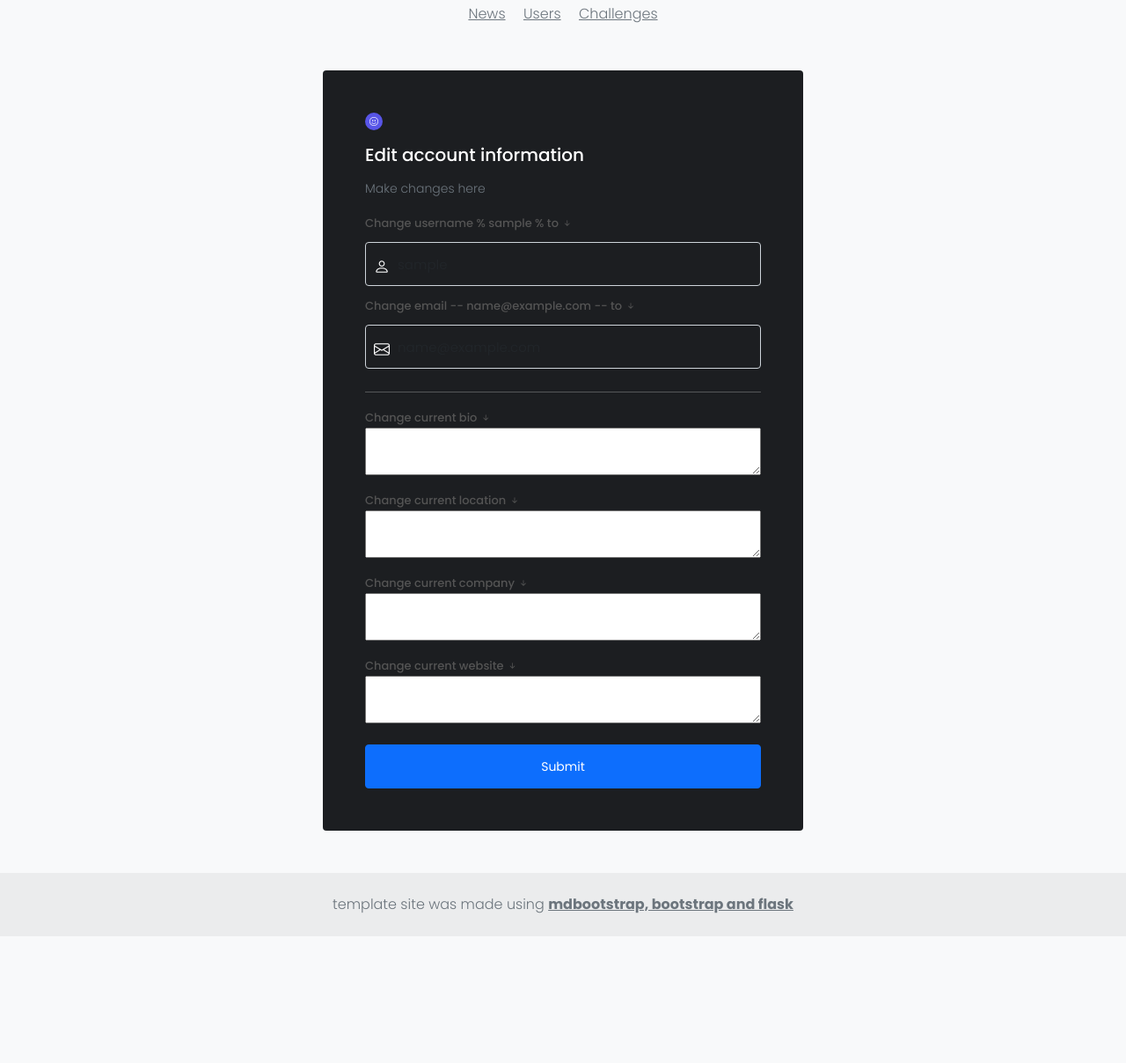
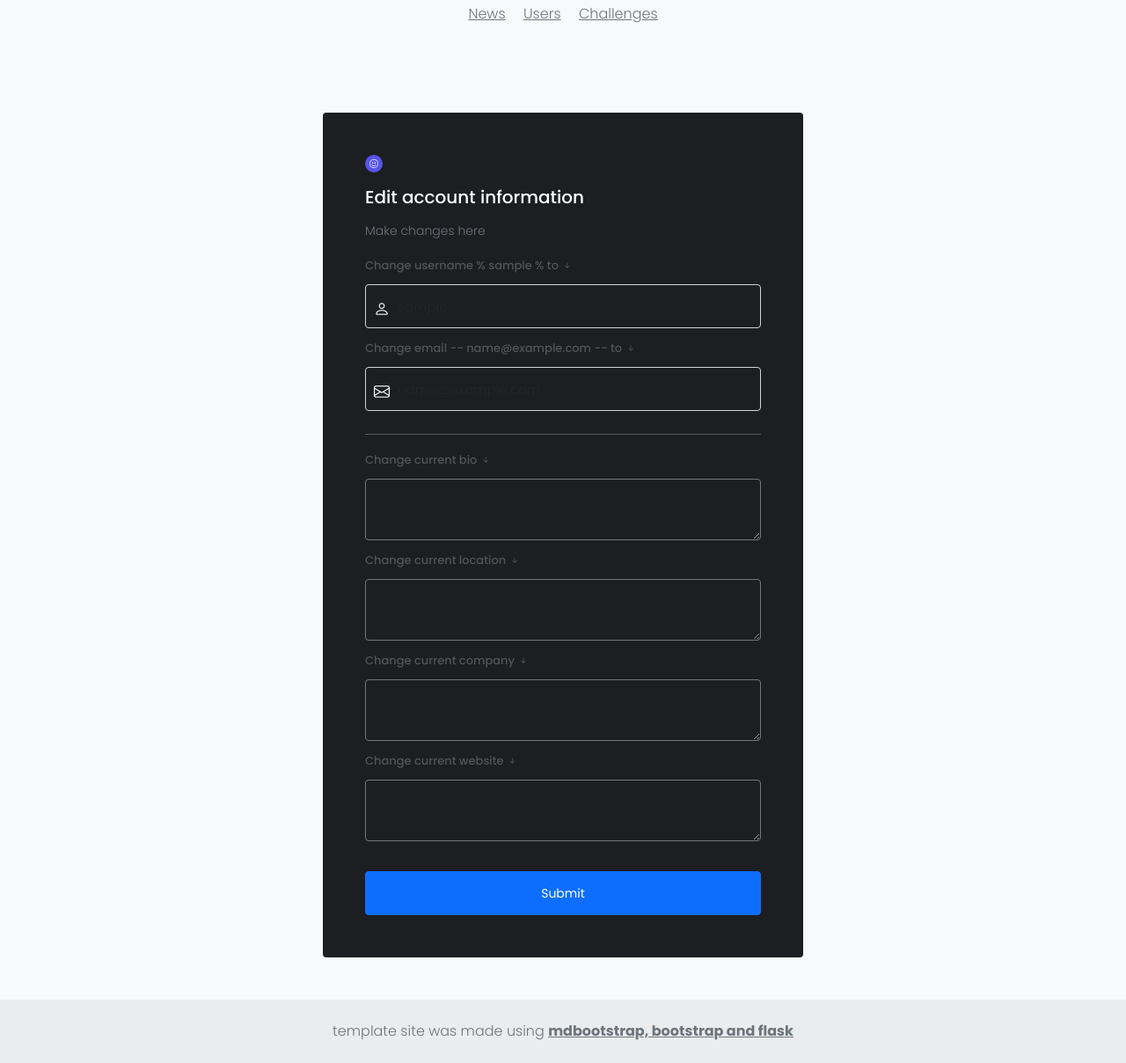
Before and after one commit to polecie/FlaskBlog, a Flask app: page /edit_profile in a window 1280 px wide. Shown: the part 86-1294 px from the top of the page at 88% size. Before the commit the page ends 1150 px from the top, so only its background shows below. Run offline with Flask 2, Linux system fonts and the light colour scheme; the visitor is signed in with stand-in values (Sample User, id 1); data comes from the database, SQL or seed files in the repository; both versions use the stored data as it was after the commit; some libraries are stand-ins or nearby versions.

Commit message:
profile route, edit profile page and some more has been changed

```diff
--- a/app/routes.py
+++ b/app/routes.py
@@ -27,7 +27,8 @@ def posts():
 @app.route("/profile", methods=['GET'])
 @login_required
 def profile():
-    profile = User.query.first()
+    #profile = User.query.get_or_404(current_user(username)) #!!!!!!!!!?!!?!?!?!?!?!?!?!?!?!??!!?!?!?!?!?!
+    profile = User.query.filter_by(username=current_user.username).first()
     month = profile.date.month
     year = profile.date.year
     return render_template("profile.html", title="profile", current_user=current_user, profile=profile, month=month, year=year)
--- a/app/static/style.css
+++ b/app/static/style.css
@@ -88,3 +88,20 @@ body {
     color: #545454;
     font-weight: 500
 }
+
+.edit {
+    height: 70px;
+    background-color: #1c1e21;
+    text-indent: 10px;
+    font-size: 15px;
+    color: #fff;
+    position: relative;
+    margin-bottom: 10px;
+    margin-top: 10px;
+}
+
+.edit:hover {
+    background-color: #25272a;
+    box-shadow: none;
+    border-color: #4f63e7
+}
--- a/app/templates/base.html
+++ b/app/templates/base.html
@@ -19,7 +19,7 @@
 <body class="bg-light">
     {% include 'header.html' %}
     <div class="content">
-        <div class="container">
+        <div class="container mt-5 mb-5 d-flex align-items-center justify-content-center">
             {% with messages = get_flashed_messages(with_categories = True) %}
             {% if messages %}
             {% for category, message in messages %}
--- a/app/templates/edit_profile.html
+++ b/app/templates/edit_profile.html
@@ -33,28 +33,28 @@
                             Change current bio <i class="bi bi-arrow-down-short"></i>
                         </span>
                     </div>
-                    {{ form.about_me(cols=50, rows=2) }}
+                    {{ form.about_me(class="edit rounded", cols=50, rows=3) }}
 
-                    <div class="text mt-3">
+                    <div class="text">
                         <span>
                             Change current location <i class="bi bi-arrow-down-short"></i>
                         </span>
                     </div>
-                    {{ form.location(cols=50, rows=2) }}
+                    {{ form.location(class="edit rounded", cols=50, rows=3) }}
 
-                    <div class="text mt-3">
+                    <div class="text">
                         <span>
                             Change current company <i class="bi bi-arrow-down-short"></i>
                         </span>
                     </div>
-                    {{ form.company(cols=50, rows=2) }}
+                    {{ form.company(class="edit rounded", cols=50, rows=3) }}
 
-                    <div class="text mt-3">
+                    <div class="text">
                         <span>
                             Change current website <i class="bi bi-arrow-down-short"></i>
                         </span>
                     </div>
-                    {{ form.website(cols=50, rows=2) }}
+                    {{ form.website(class="edit rounded", cols=50, rows=3) }}
 
                     {{ form.submit(class="btn btn-primary mt-4 signup") }}
                 </div>
--- a/app/templates/header.html
+++ b/app/templates/header.html
@@ -9,7 +9,7 @@
             <div class="col-4 text-center">
                 {% if current_user.is_anonymous %}
                 <a class="blog-header-logo text-dark"
-                    style="font-family: 'Playfair Display', serif; font-weight: 400; font-size: 36px;" href="#">hi, username</a>
+                    style="font-family: 'Playfair Display', serif; font-weight: 400; font-size: 36px;" href="#">hello, ufo</a>
                 {% else %}
                 <a class="blog-header-logo text-dark"
                     style="font-family: 'Playfair Display', serif; font-weight: 400; font-size: 36px;" href="#">hi, {{current_user.username}}</a>
```
Also changed, not shown: app/templates/profile.html (+5 -5 lines), app.db.
